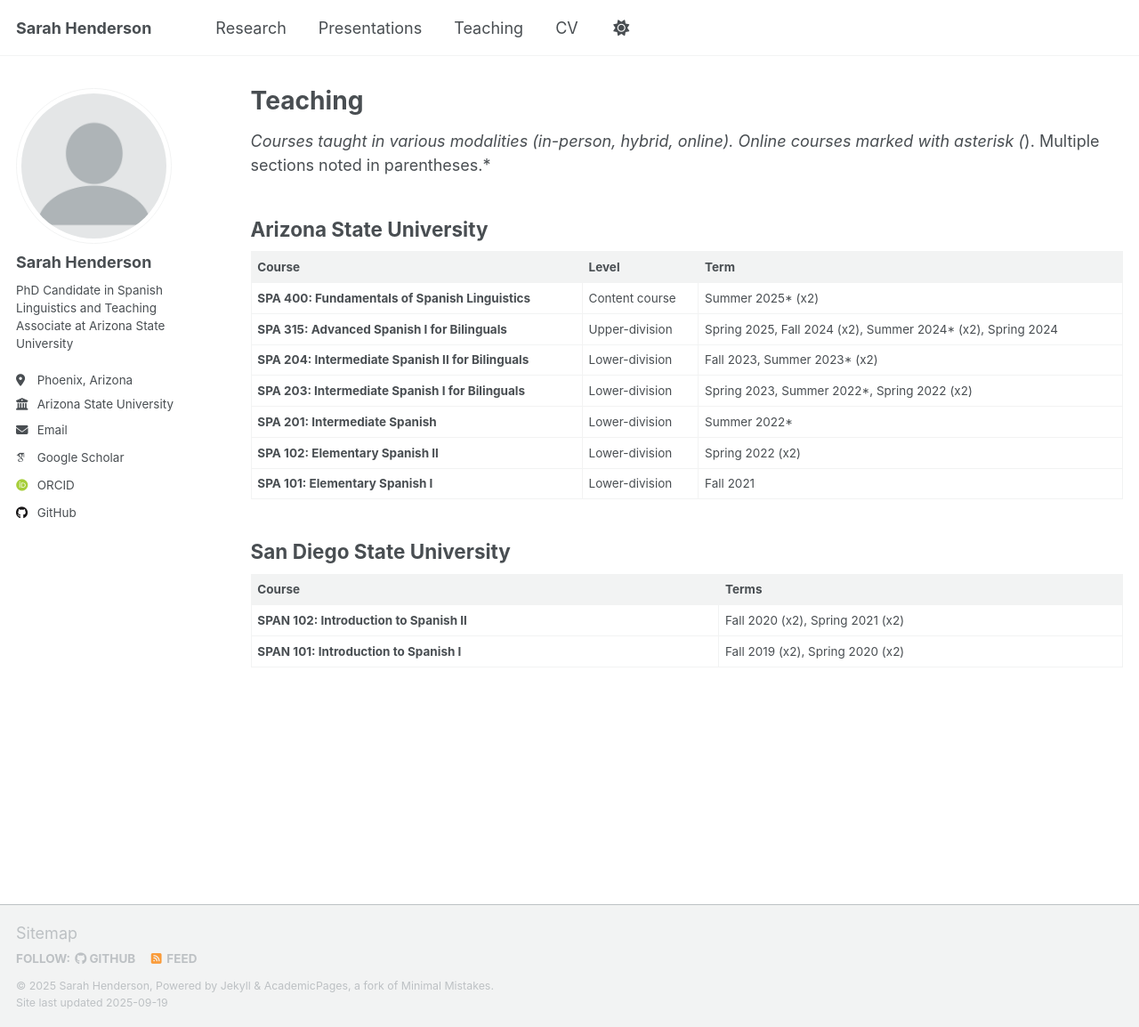
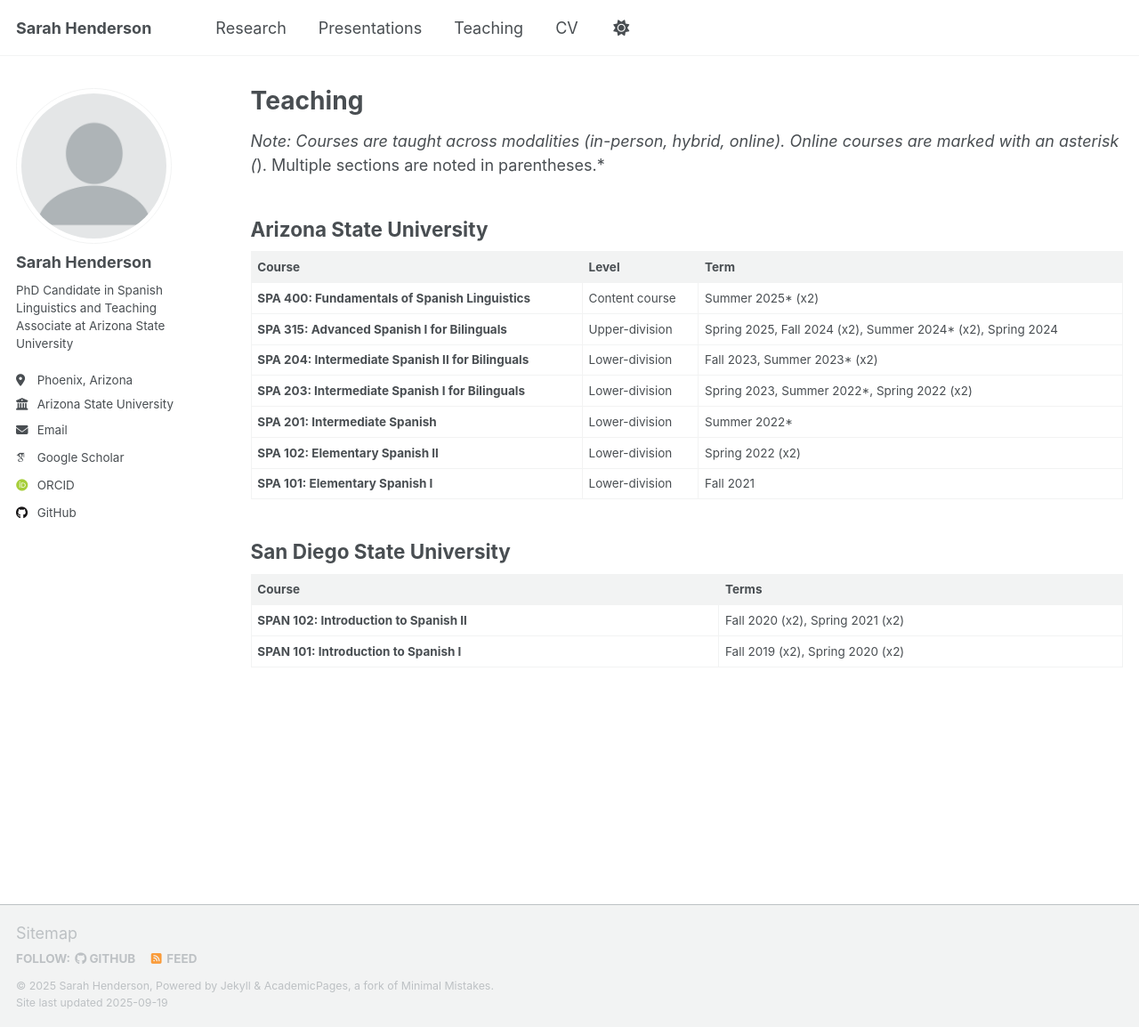
Before and after one commit to sarah-e-henderson/sarah-e-henderson.github.io, a Jekyll site: the page built from _pages/teaching.md, in a window 1280 px wide and 1154 px high. Shown: the whole window at 89% size. Built offline with Jekyll 4.4.1, drawn with Linux system fonts in a browser that asks for light colours; some web fonts are replaced; a script that is not in the unit is left out.

Commit message:
Update teaching.md

```diff
--- a/_pages/teaching.md
+++ b/_pages/teaching.md
@@ -5,7 +5,7 @@ permalink: /teaching/
 author_profile: true
 ---
 
-*Courses taught in various modalities (in-person, hybrid, online). Online courses marked with asterisk (*). Multiple sections noted in parentheses.*
+*Note: Courses are taught across modalities (in-person, hybrid, online). Online courses are marked with an asterisk (*). Multiple sections are noted in parentheses.*
 
 ## Arizona State University
 
```
